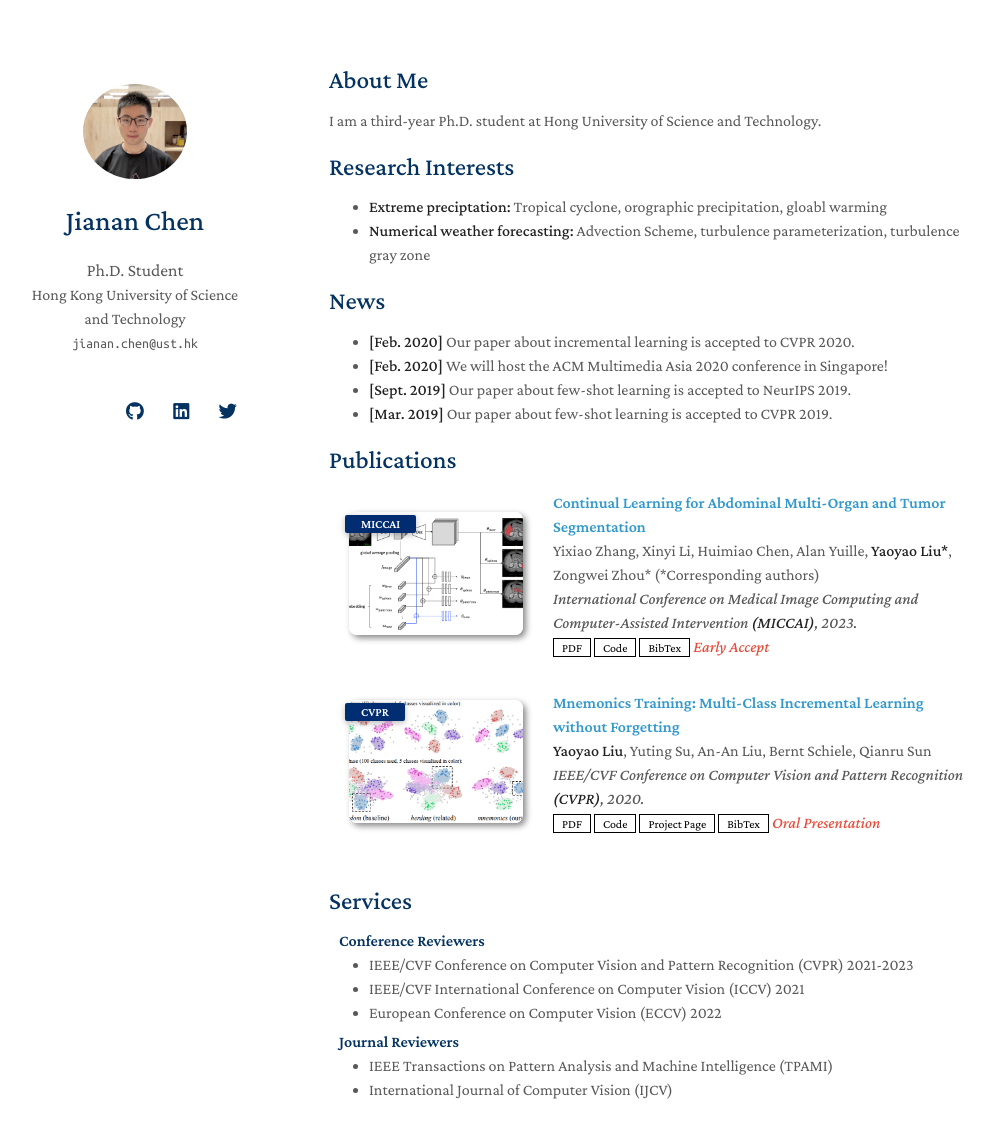
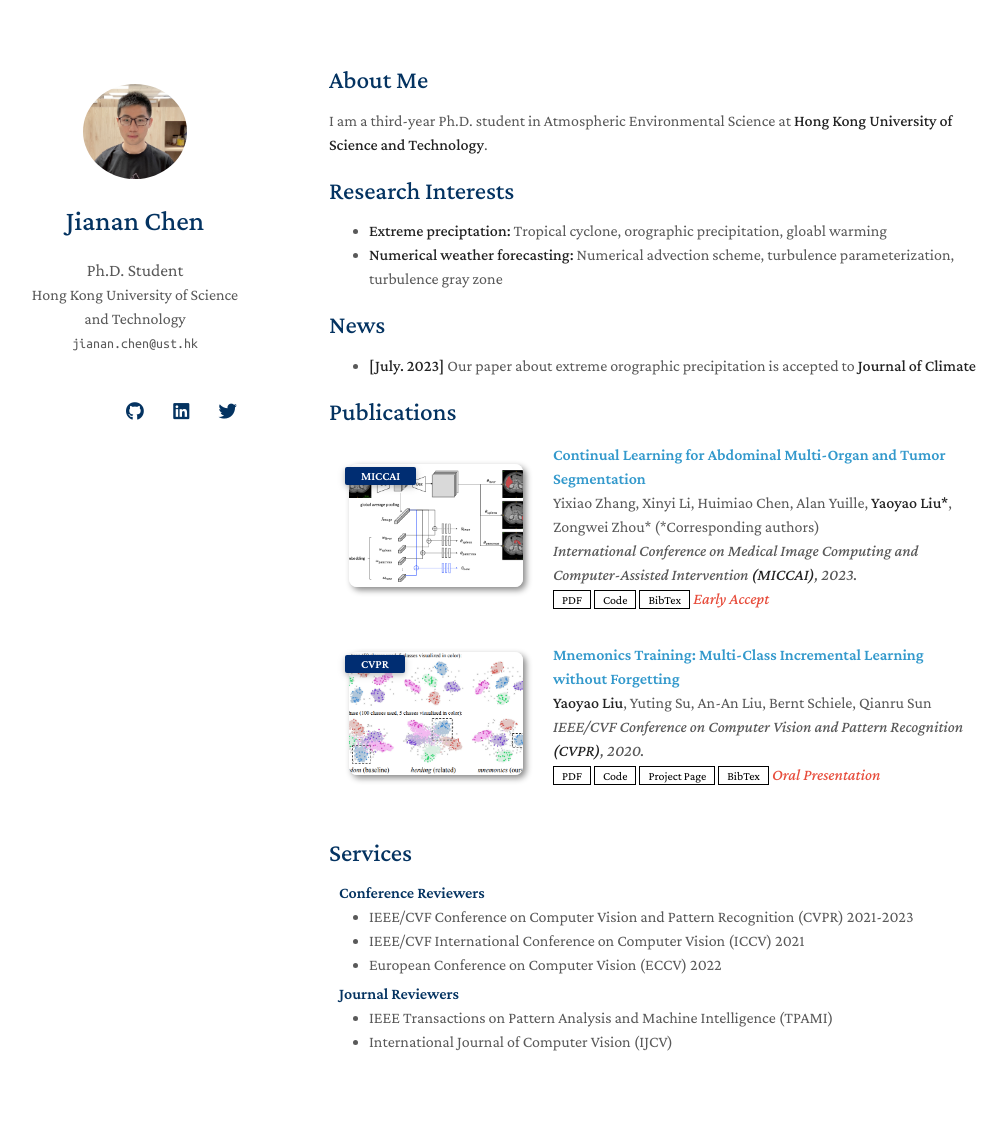
Before and after one commit to JiananChenUST/jiananchenust.github.io, a Jekyll site: the page built from index.md, in a window 1280 px wide and 1196 px high. Shown: the top 1138 px of the window, without its empty margins (141-1148 px from the left). Built offline with Jekyll 4.4.1, drawn with Linux system fonts in a browser that asks for light colours; nearby versions of some CDN libraries; a style sheet for code colours, icons or effects is not loaded; our own code applies the rules of GitHub Pages for plain Markdown files.

Commit message:
index.md

```diff
--- a/index.md
+++ b/index.md
@@ -4,20 +4,18 @@ layout: homepage
 
 ## About Me
 
-I am a third-year Ph.D. student at Hong University of Science and Technology.
+I am a third-year Ph.D. student in Atmospheric Environmental Science at **Hong Kong University of Science and Technology**.
 
 ## Research Interests
 
 - **Extreme preciptation:** Tropical cyclone, orographic precipitation, gloabl warming
-- **Numerical weather forecasting:** Advection Scheme, turbulence parameterization, turbulence gray zone
+- **Numerical weather forecasting:** Numerical advection scheme, turbulence parameterization, turbulence gray zone
 
 
 ## News
 
-- **[Feb. 2020]** Our paper about incremental learning is accepted to CVPR 2020.
-- **[Feb. 2020]** We will host the ACM Multimedia Asia 2020 conference in Singapore!
-- **[Sept. 2019]** Our paper about few-shot learning is accepted to NeurIPS 2019.
-- **[Mar. 2019]** Our paper about few-shot learning is accepted to CVPR 2019.
+- **[July. 2023]** Our paper about extreme orographic precipitation is accepted to **Journal of Climate**
+
 
 {% include_relative _includes/publications.md %}
 
```
